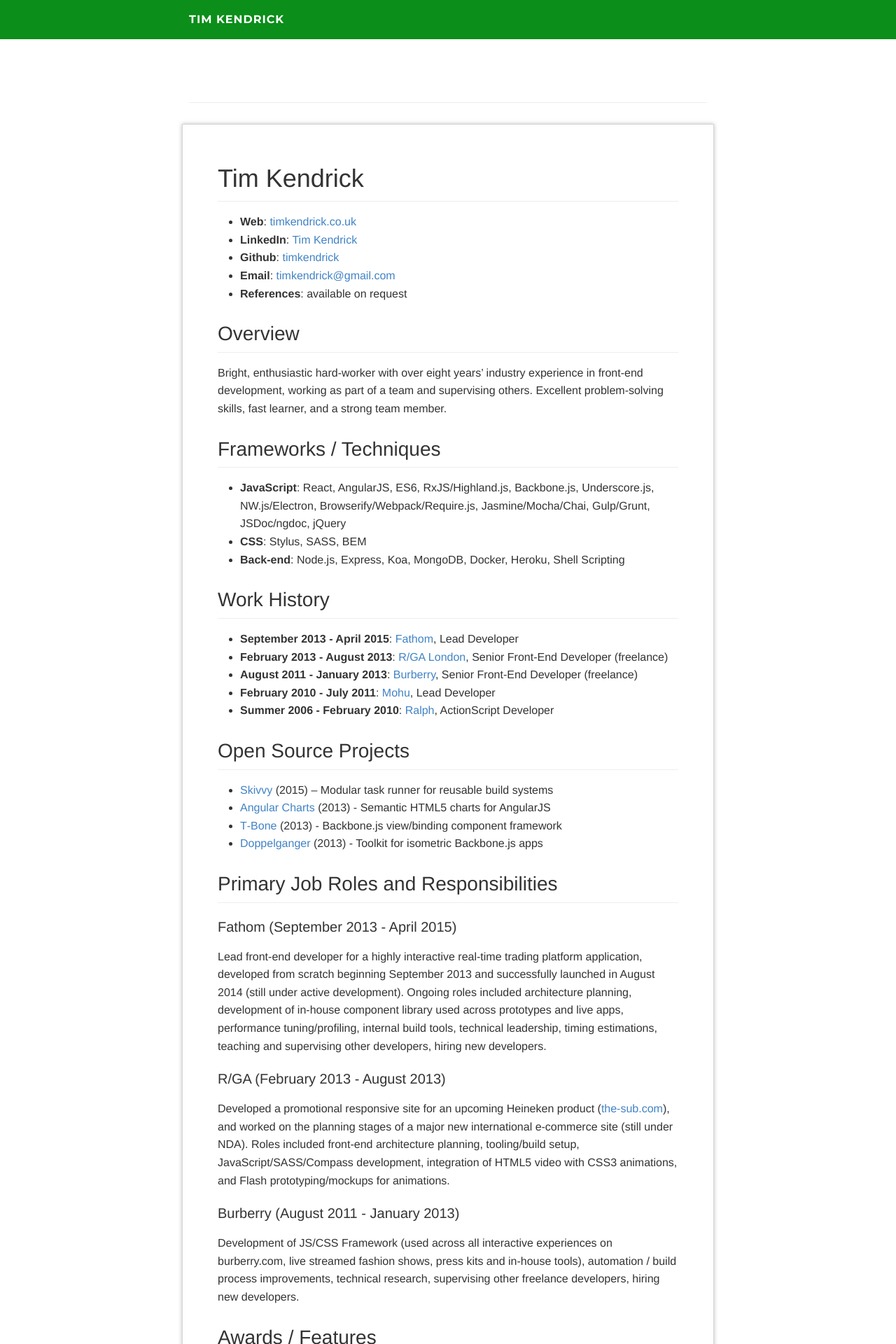
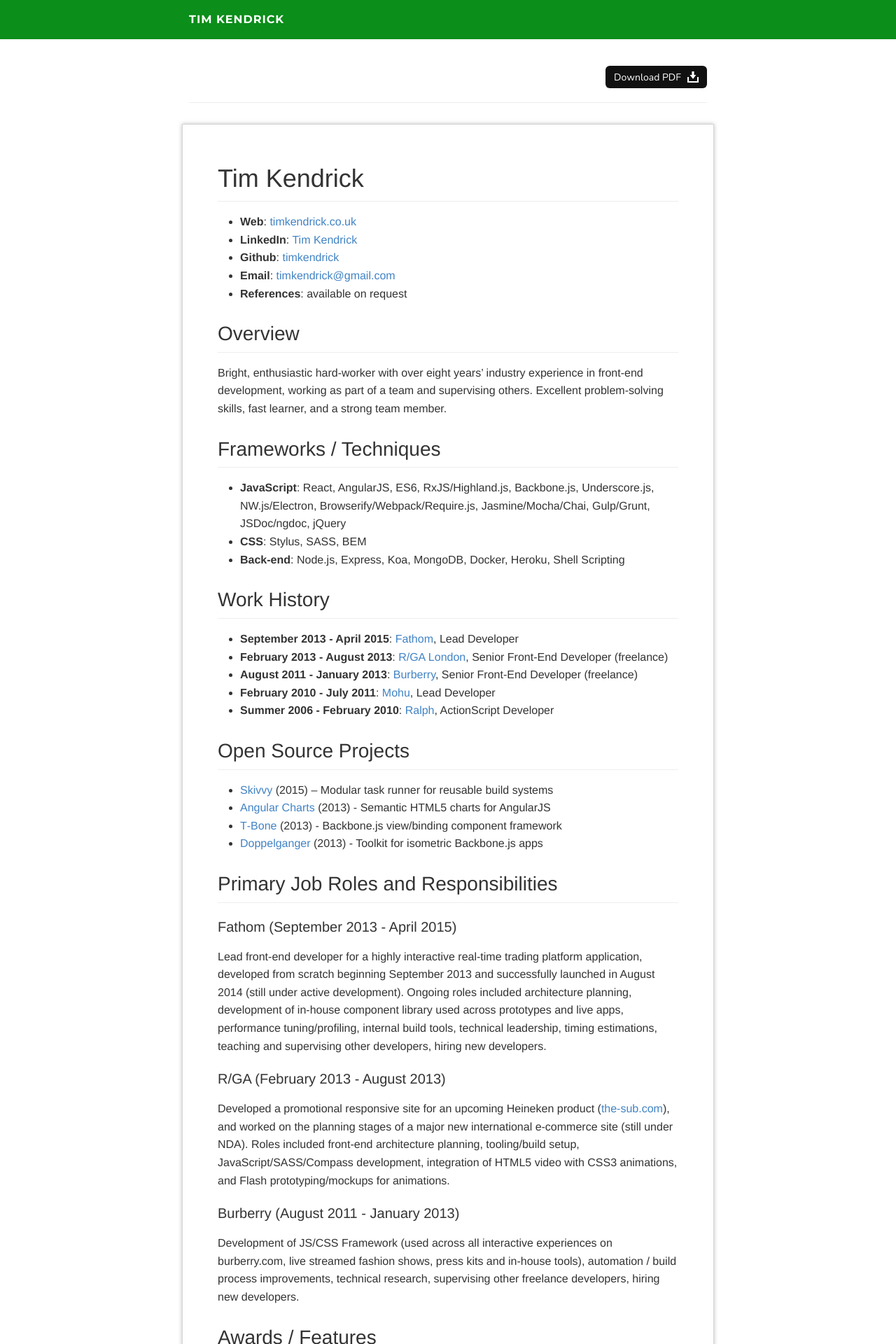
Before and after one commit to timkendrick/timkendrick.github.io, a Jekyll site: the page built from resume.html, in a window 1280 px wide. Shown: the top 1920 px of the page at 70% size. Built offline with Jekyll 4.4.1, drawn with Linux system fonts in a browser that asks for light colours; a style sheet for code colours, icons or effects is not loaded.

Commit message:
Add resumé PDF download link

```diff
--- a/_layouts/home.html
+++ b/_layouts/home.html
@@ -29,6 +29,9 @@ layout: base
 	<div class="wrapper">
 		<{% if page.class == "-resume" %}article{% else %}aside{% endif %} class="home-resume">
 			<header class="home-resume-header">
+				<a class="home-resume-download" href="/downloads/resume.pdf" download="Tim Kendrick - Resumé.pdf" title="Download PDF" data-type="PDF">
+					<svg class="home-resume-download-icon" version="1.1" xmlns="http://www.w3.org/2000/svg" width="16px" height="16px" viewBox="0 0 16 16"><path id="arrow" fill="#FFFFFF" d="M6.3843993,0.0457410802 L9.56086989,0.0457410802 L9.56087006,5 L12.3676471,4.99999985 L8.04136029,10.8387097 L3.36764706,4.99999985 L6.3843993,5 L6.3843993,0.0457410802 Z"></path><path fill="#FFFFFF" d="M14,8.00000001 L14,13.9354839 L2.03778076,13.9354839 L2.03778076,8.00000001 L0,8.00000001 L0,16 L16,16 L16,8.00000001 L14,8.00000001 Z"></path></svg>
+				</a>
 				<h1 class="home-resume-title">Resumé</h1>
 			</header>
 			<div class="home-resume-content markdown-body">
--- a/_sass/_home.scss
+++ b/_sass/_home.scss
@@ -93,6 +93,39 @@ body:not(.-resume) {
 	border-bottom: 1px solid #eee;
 }
 
+.home-resume-download {
+	display: inline-block;
+	float: right;
+	margin-top: 5px;
+	background-repeat: no-repeat;
+	background-position: right center;
+	background-color: #111;
+	border-radius: 6px;
+	text-align: right;
+	line-height: 16px;
+	padding: 8px 12px;
+	vertical-align: top;
+
+	&:hover {
+		background-color: lighten(#111, 10%);
+	}
+
+	&:before {
+		content: attr(data-type);
+		display: inline-block;
+		vertical-align: middle;
+		color: white;
+		font-size: 14px;
+		line-height: 14px;
+
+	}
+}
+
+.home-resume-download-icon {
+	vertical-align: top;
+	margin-left: 5px;
+}
+
 .home-resume-title {
 	@extend .page-title;
 }
@@ -121,4 +154,27 @@ body:not(.-resume) {
 			font-weight: 500;
 		}
 	}
+
+	.home-resume-download {
+		margin-top: 8px;
+
+		&:before {
+			content: attr(title);
+		}
+	}
 }
+
+@include media-query-min($breakpoint-desktop) {
+	.home-resume-download-icon {
+		#arrow {
+			transform: translateY(0);
+			transition: transform 100ms ease;
+		}
+
+		.home-resume-download:hover & {
+			#arrow {
+				transform: translateY(2px);
+			}
+		}
+	}
+}
```
Also changed, not shown: 1 other file.
